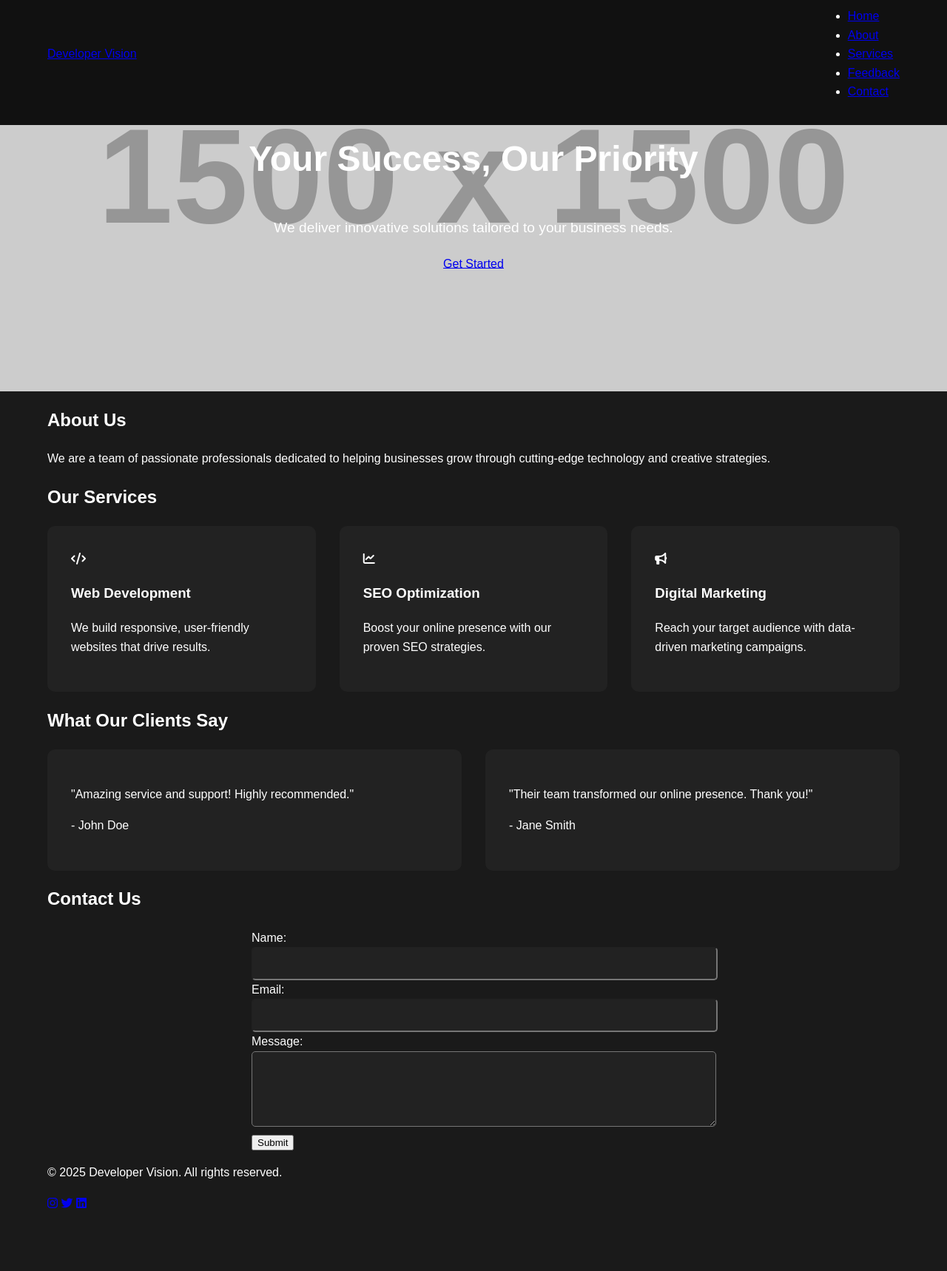
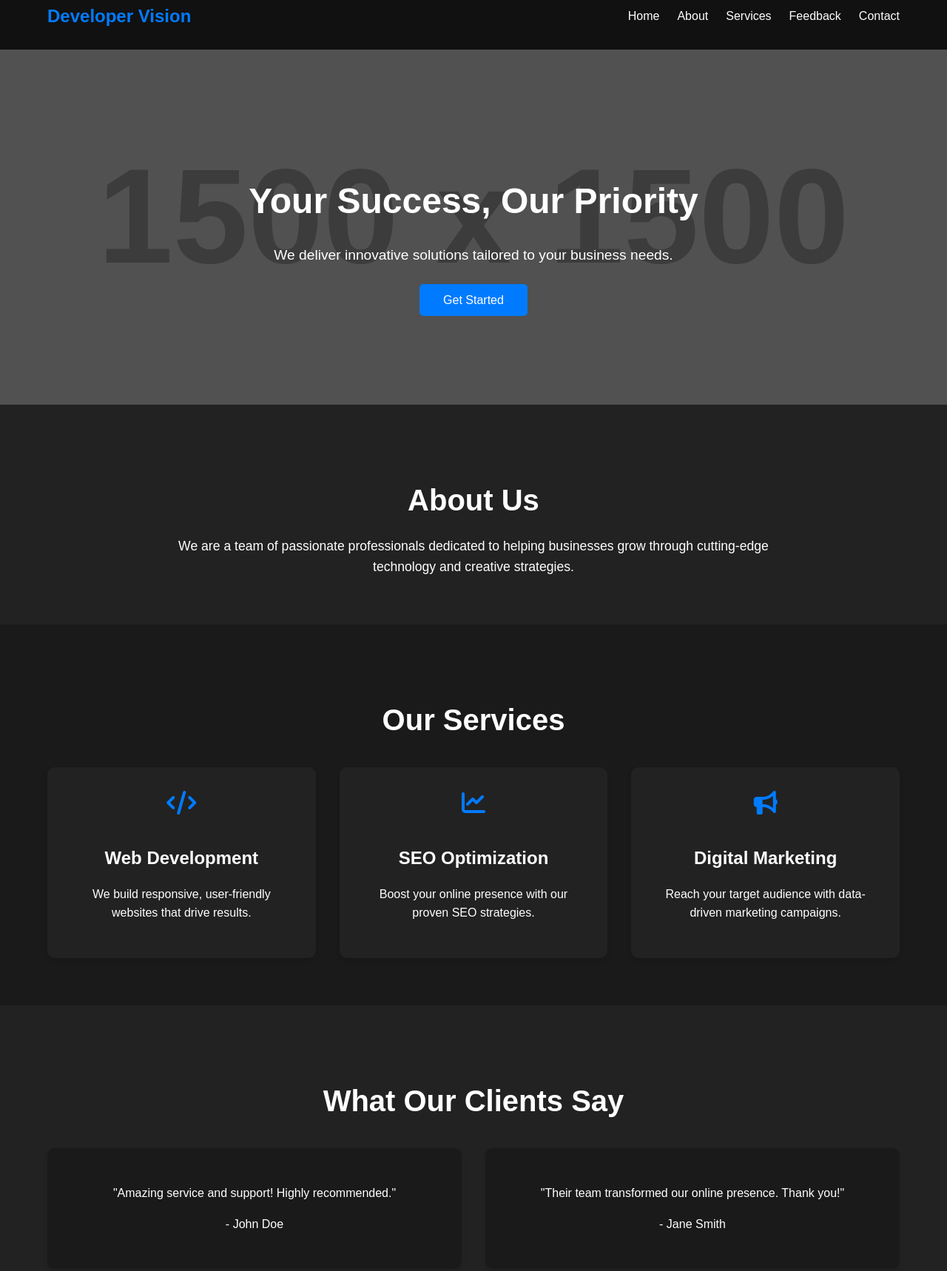
Before and after one commit to Zahoor098Ahmed/Web-Egineering-Ass01, a plain HTML site: page index.html in a window 1280 px wide. Shown: the part 23-1741 px from the top of the page at 74% size. Before the commit the page ends 1663 px from the top, so only its background shows below. Drawn offline with nearby package versions, Linux system fonts and the light colour scheme; placeholder pictures from the web are drawn by us.

Commit message:
Update styles.css

```diff
--- a/styles.css
+++ b/styles.css
@@ -8,10 +8,20 @@ body {
     background: #1a1a1a;
   }
 
+/* Prevent body scrolling when menu is open */
+body.menu-open {
+    overflow: hidden;
+  }
+
   .container {
     width: 90%;
     max-width: 1200px;
     margin: 0 auto;
+  }
+
+  a {
+    text-decoration: none;
+    color: inherit;
   }
 
   /* Navigation Bar */
@@ -19,8 +29,7 @@ nav {
     background: #111;
     color: #fff;
     padding: 1rem 0;
-    position: fixed;
-    width: 100%;
+    position: sticky;
     top: 0;
     z-index: 1000;
   }
@@ -29,7 +38,28 @@ nav .container {
     display: flex;
     justify-content: space-between;
     align-items: center;
-    flex-wrap: wrap;
+  }
+
+  nav .logo {
+    font-size: 1.5rem;
+    font-weight: bold;
+    color: #007BFF;
+  }
+
+  nav .nav-links {
+    list-style: none;
+    display: flex;
+    gap: 1.5rem;
+  }
+
+  nav .nav-links a {
+    color: #fff;
+    font-weight: 500;
+    transition: color 0.3s ease;
+  }
+
+  nav .nav-links a:hover {
+    color: #007BFF;
   }
 
   .menu-toggle {
@@ -43,76 +73,257 @@ nav .container {
     height: 3px;
     background: #fff;
     margin: 4px 0;
+    transition: all 0.3s ease;
   }
 
   /* Hero Section */
   .hero {
     background: url('https://via.placeholder.com/1500') no-repeat center center/cover;
+    color: #fff;
     text-align: center;
-    padding: 10rem 2rem;
+    padding: 8rem 0;
     position: relative;
+  }
+
+  .hero::before {
+    content: '';
+    position: absolute;
+    top: 0;
+    left: 0;
+    width: 100%;
+    height: 100%;
+    background: rgba(0, 0, 0, 0.6);
+  }
+
+  .hero .container {
+    position: relative;
+    z-index: 1;
   }
 
   .hero h1 {
     font-size: 3rem;
+    margin-bottom: 1rem;
   }
 
   .hero p {
     font-size: 1.2rem;
+    margin-bottom: 2rem;
   }
 
   .hero .btn-primary {
+    background: #007BFF;
+    color: #fff;
     padding: 0.8rem 2rem;
+    border: none;
+    border-radius: 5px;
     font-size: 1rem;
-    border-radius: 5px;
+    cursor: pointer;
+    transition: background 0.3s ease;
   }
 
-/* Responsive Grid Sections */
-.service-grid, .testimonial-grid {
+  .hero .btn-primary:hover {
+    background: #0056b3;
+  }
+
+  /* About Section */
+  .about {
+    padding: 4rem 0;
+    text-align: center;
+    background: #222;
+  }
+
+  .about h2 {
+    font-size: 2.5rem;
+    margin-bottom: 1rem;
+  }
+
+  .about p {
+    font-size: 1.1rem;
+    max-width: 800px;
+    margin: 0 auto;
+  }
+
+  /* Services Section */
+  .services {
+    padding: 4rem 0;
+    text-align: center;
+    background: #1a1a1a;
+  }
+
+  .services h2 {
+    font-size: 2.5rem;
+    margin-bottom: 2rem;
+  }
+
+  .service-grid {
     display: grid;
     grid-template-columns: repeat(auto-fit, minmax(250px, 1fr));
     gap: 2rem;
   }
 
-.service-item, .testimonial-item {
+  .service-item {
     background: #222;
     padding: 2rem;
     border-radius: 10px;
+    box-shadow: 0 4px 6px rgba(0, 0, 0, 0.1);
     transition: transform 0.3s ease;
   }
 
+  .service-item:hover {
+    transform: translateY(-10px);
+  }
+
+  .service-item i {
+    font-size: 2rem;
+    color: #007BFF;
+    margin-bottom: 1rem;
+  }
+
+  .service-item h3 {
+    font-size: 1.5rem;
+    margin-bottom: 1rem;
+  }
+
+  .service-item p {
+    font-size: 1rem;
+  }
+
+  /* Testimonials Section */
+  .testimonials {
+    padding: 4rem 0;
+    background: #222;
+    text-align: center;
+  }
+
+  .testimonials h2 {
+    font-size: 2.5rem;
+    margin-bottom: 2rem;
+  }
+
+  .testimonial-grid {
+    display: grid;
+    grid-template-columns: repeat(auto-fit, minmax(250px, 1fr));
+    gap: 2rem;
+  }
+
+  .testimonial-item {
+    background: #1a1a1a;
+    padding: 2rem;
+    border-radius: 10px;
+    box-shadow: 0 4px 6px rgba(0, 0, 0, 0.1);
+    transition: transform 0.3s ease;
+  }
+
+  .testimonial-item:hover {
+    transform: translateY(-10px);
+  }
+
+  .testimonial-item p {
+    font-size: 1rem;
+    margin-bottom: 1rem;
+  }
+
   /* Contact Section */
+  .contact {
+    padding: 4rem 0;
+    text-align: center;
+    background: #1a1a1a;
+  }
+
+  .contact h2 {
+    font-size: 2.5rem;
+    margin-bottom: 2rem;
+  }
+
   .contact form {
     max-width: 600px;
     margin: 0 auto;
+    padding: 0 1rem; /* Add padding for mobile */
+  }
+
+  .contact .form-group {
+    margin-bottom: 1.5rem;
     text-align: left;
+  }
+
+  .contact label {
+    display: block;
+    margin-bottom: 0.5rem;
+    font-weight: 500;
   }
 
   .contact input,
   .contact textarea {
     width: 100%;
     padding: 0.8rem;
+    border: 1px solid #444;
     border-radius: 5px;
+    font-size: 1rem;
     background: #222;
     color: #fff;
   }
 
-/* Media Queries */
+  .contact textarea {
+    resize: vertical;
+  }
+
+  .contact .btn-primary {
+    background: #007BFF;
+    color: #fff;
+    padding: 0.8rem 2rem;
+    border: none;
+    border-radius: 5px;
+    font-size: 1rem;
+    cursor: pointer;
+    transition: background 0.3s ease;
+    width: 100%; /* Full width on mobile */
+  }
+
+  .contact .btn-primary:hover {
+    background: #0056b3;
+  }
+
+  /* Footer */
+  footer {
+    background: #111;
+    color: #fff;
+    text-align: center;
+    padding: 2rem 0;
+  }
+
+  footer .social-links {
+    margin-top: 1rem;
+  }
+
+  footer .social-links a {
+    color: #fff;
+    margin: 0 0.5rem;
+    font-size: 1.2rem;
+    transition: color 0.3s ease;
+  }
+
+  footer .social-links a:hover {
+    color: #007BFF;
+  }
+
+  /* Media Queries for Mobile Responsiveness */
   @media (max-width: 768px) {
-    .menu-toggle {
+    nav .nav-links {
+      display: none;
+      flex-direction: column;
+      background: #111;
+      position: absolute;
+      top: 60px;
+      left: 0;
+      width: 100%;
+      text-align: center;
+    }
+
+    nav .nav-links.active {
       display: flex;
     }
 
-    nav .nav-links {
-        display: none;
-        flex-direction: column;
-        position: absolute;
-        background: #111;
-        width: 100%;
-        top: 60px;
-    }
-
-    nav .nav-links.active {
+    .menu-toggle {
       display: flex;
     }
 
@@ -122,6 +333,47 @@ nav .container {
 
     .hero p {
       font-size: 1rem;
+    }
+
+    .hero .btn-primary {
+      padding: 0.7rem 1.5rem; /* Smaller button for mobile */
+    }
+
+    .about h2 {
+      font-size: 2rem;
+    }
+
+    .about p {
+      font-size: 1rem;
+    }
+
+    .services h2 {
+      font-size: 2rem;
+    }
+
+    .service-item {
+      padding: 1.5rem;
+    }
+
+    .testimonials h2 {
+      font-size: 2rem;
+    }
+
+    .testimonial-item {
+      padding: 1.5rem;
+    }
+
+    .contact h2 {
+      font-size: 2rem;
+    }
+
+    .contact input,
+    .contact textarea {
+      font-size: 0.9rem; /* Smaller font size for mobile */
+    }
+
+    .contact .btn-primary {
+      padding: 0.7rem 1.5rem; /* Smaller button for mobile */
     }
   }
 
@@ -134,8 +386,40 @@ nav .container {
       font-size: 0.9rem;
     }
 
+    .about h2 {
+      font-size: 1.8rem;
+    }
+
+    .about p {
+      font-size: 0.9rem;
+    }
+
+    .services h2 {
+      font-size: 1.8rem;
+    }
+
+    .service-item {
+      padding: 1rem;
+    }
+
+    .testimonials h2 {
+      font-size: 1.8rem;
+    }
+
+    .testimonial-item {
+      padding: 1rem;
+    }
+
+    .contact h2 {
+      font-size: 1.8rem;
+    }
+
     .contact input,
     .contact textarea {
-        font-size: 0.9rem;
+      font-size: 0.8rem; /* Smaller font size for very small devices */
+    }
+
+    .contact .btn-primary {
+      padding: 0.6rem 1.2rem; /* Smaller button for very small devices */
     }
   }
```
Lines whose indentation alone changed are shown as unchanged.
